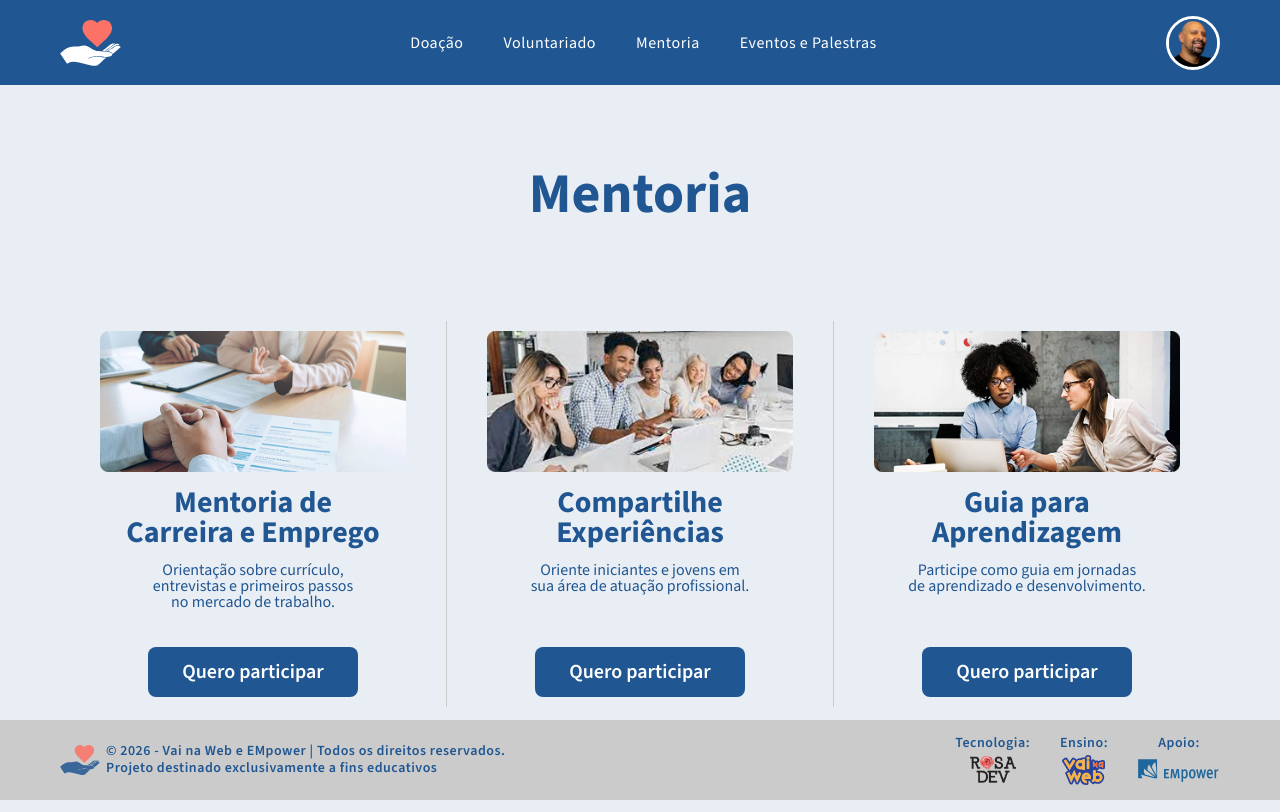
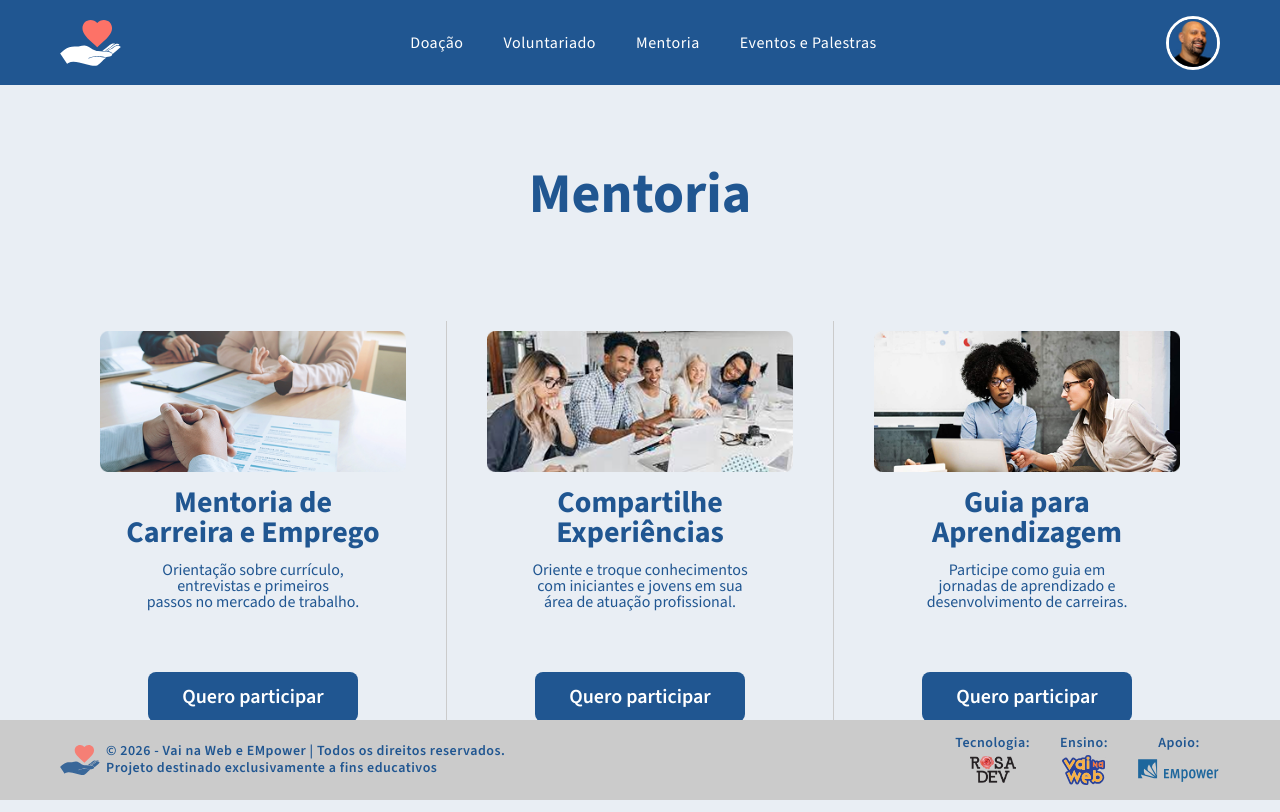
Before and after one commit to rosadevsolutions/2026-vnw-front-03-projeto-connect, a React (Vite) app: page /mentoria in a window 1280 px wide. Built offline with nearby package versions, Linux system fonts and the light colour scheme.

Commit message:
ajustes Card Doacao Mentoria

```diff
--- a/src/components/shared/Card/Card.jsx
+++ b/src/components/shared/Card/Card.jsx
@@ -12,6 +12,15 @@ export default function Card({
 }) {
 
   const isComposed = variant === "composed";
+
+  function formatText(text) {
+    return text.split("**").map((part, index) =>
+      index % 2 === 1
+      ? <strong key={index}>{part}</strong>
+      : part
+    );
+  }
+
 
   return (
     <div className="card__wrapper">
@@ -34,7 +43,7 @@ export default function Card({
 
           {description && (
             <Card.Text>
-              {description}
+              {formatText(description)}
             </Card.Text>
           )}
 
--- a/src/components/shared/Card/Card.scss
+++ b/src/components/shared/Card/Card.scss
@@ -25,14 +25,17 @@ $card_text-color: var(--color-blue-1);
 
   &__title{
     font-size: 3rem;
-    width: 28rem;
+    width: 30rem;
     max-height: 6rem;
   }
 
   &__text{
     font-size: 1.6rem;
     width: 30rem;
-    height: 7rem;
+    height: 9.5rem;
+    > span {
+      font-weight: var(--font-semibold);
+    }
   }
 
   &__button{
--- a/src/pages/Doacao/Doacao.jsx
+++ b/src/pages/Doacao/Doacao.jsx
@@ -2,7 +2,7 @@ import Section from "../../components/shared/Section/Section";
 import Card from "../../components/shared/Card/Card";
 import { images } from "@/assets/images";
 
-export default function Mentoria() {
+export default function Doacao() {
   const sectionTitle = "Doação";
   const cardCtaSection = "Quero doar";
 
@@ -18,7 +18,7 @@ export default function Mentoria() {
       id: 2,
       alt: "Livros organizados para doação",
       title: "Projeto \nFuturo na Escola",
-      description: "Doe livros, cadernos, lápis, mochilas e \ncanetas para ajudar jovens a continuarem \nseus estudos com mais estrutura",
+      description: "Doe livros, cadernos, lápis, \nborrachas, canetas e mochilas \npara ajudar jovens a continuarem \nseus estudos com mais estrutura.",
       image: "doacao-projeto-futuro-escola.png",
     },
     {
--- a/src/pages/Mentoria/Mentoria.jsx
+++ b/src/pages/Mentoria/Mentoria.jsx
@@ -11,21 +11,21 @@ export default function Mentoria() {
       id: 1,
       alt: "Pessoa recebendo orientação de carreira durante reunião com especialista",
       title: "Mentoria de \nCarreira e Emprego",
-      description: "Orientação sobre currículo, \nentrevistas e primeiros passos \nno mercado de trabalho.",
+      description: "Orientação sobre currículo, \nentrevistas e primeiros \npassos no mercado de trabalho.",
       image: "mentoria-carreira-emprego.png",
     },
     {
       id: 2,
       alt: "Grupo em conversa trocando experiências pessoais e profissionais",
       title: "Compartilhe Experiências",
-      description: "Oriente iniciantes e jovens em \nsua área de atuação profissional.",
+      description: "Oriente e troque conhecimentos \ncom iniciantes e jovens em sua \nárea de atuação profissional.",
       image: "mentoria-compartilhe-experiencias.png",
     },
     {
       id: 3,
       alt: "Mentor orientando um hjovem profissional em atividade no notebook",
       title: "Guia para \nAprendizagem",
-      description: "Participe como guia em jornadas \nde aprendizado e desenvolvimento.",
+      description: "Participe como guia em \njornadas de aprendizado e \ndesenvolvimento de carreiras.",
       image: "mentoria-acompanhamento.png",
     },
   ];
```
